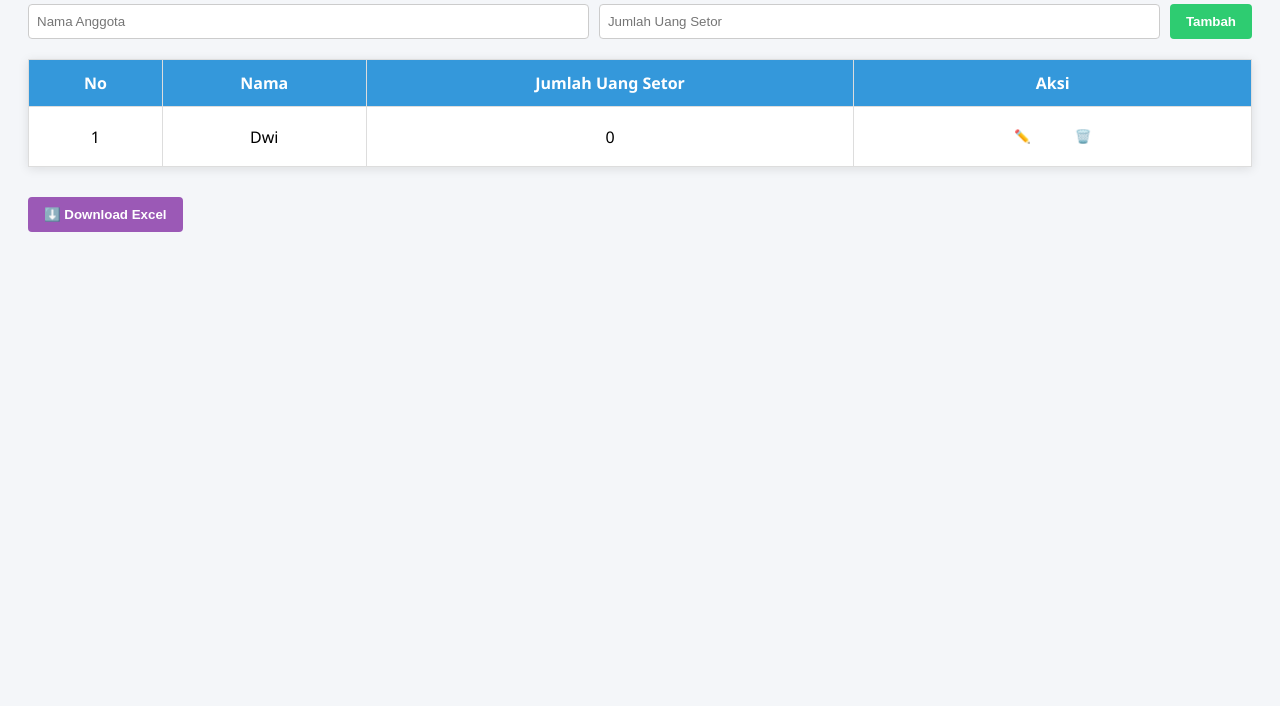
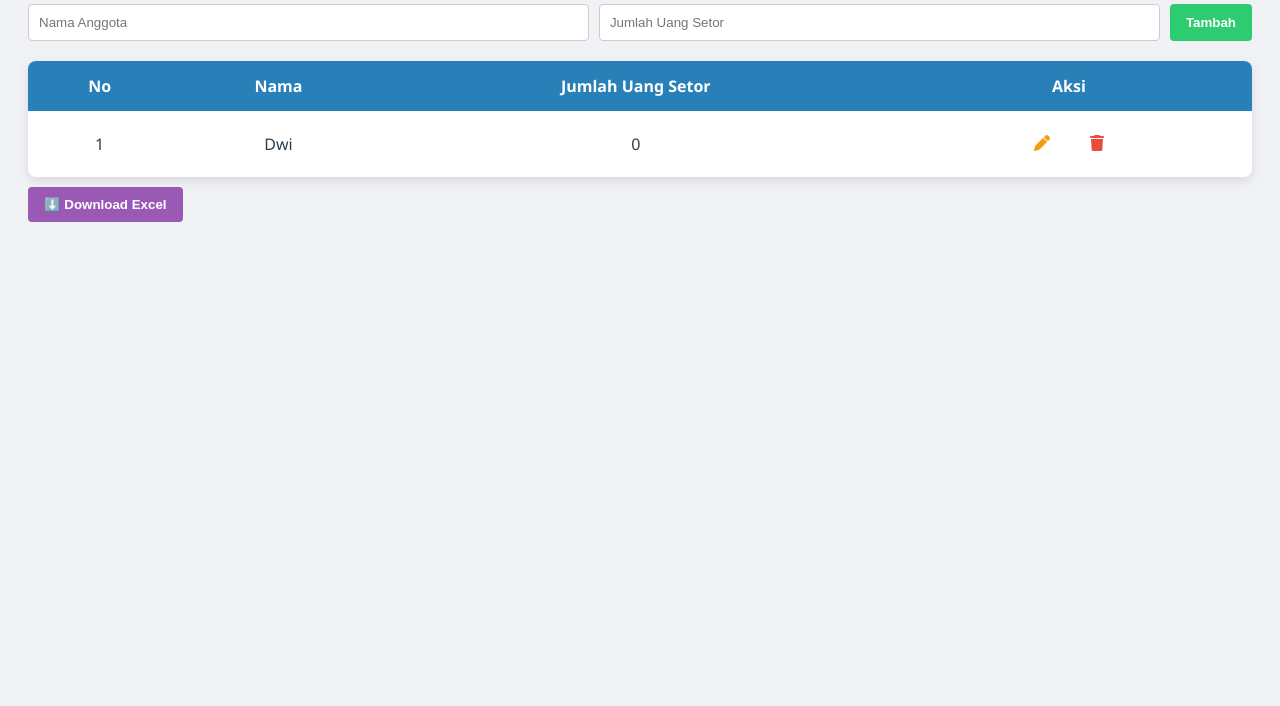
Before and after one commit to ohiyoandy-ctrl/KEUANGAN_MBKM, a plain HTML site: page index.html in a window 1280 px wide. Shown: the part 94-800 px from the top of the page. Drawn offline with Linux system fonts and the light colour scheme.

Commit message:
Update index.html

```diff
--- a/index.html
+++ b/index.html
@@ -4,11 +4,16 @@
   <meta charset="UTF-8" />
   <meta name="viewport" content="width=device-width, initial-scale=1.0"/>
   <title>Data Setoran Anggota</title>
+
+  <!-- Font & Icon -->
+  <link rel="stylesheet" href="https://cdnjs.cloudflare.com/ajax/libs/font-awesome/6.5.0/css/all.min.css"/>
+
   <style>
     body {
       font-family: 'Segoe UI', sans-serif;
-      background-color: #f4f6f9;
+      background-color: #f0f2f5;
       padding: 20px;
+      color: #2c3e50;
     }
 
     .header {
@@ -25,47 +30,9 @@
     }
 
     .header h1 {
-      color: #2c3e50;
       margin: 0;
       font-size: 24px;
-    }
-
-    table {
-      width: 100%;
-      border-collapse: collapse;
-      background-color: #ffffff;
-      box-shadow: 0 2px 10px rgba(0, 0, 0, 0.1);
-      margin-bottom: 20px;
-    }
-
-    th, td {
-      padding: 12px;
-      border: 1px solid #ddd;
-      text-align: center;
-    }
-
-    th {
-      background-color: #3498db;
-      color: white;
-    }
-
-    tr:nth-child(even) {
-      background-color: #f9f9f9;
-    }
-
-    .actions button {
-      margin: 0 4px;
-      cursor: pointer;
-      border: none;
-      background: none;
-    }
-
-    .actions button.edit {
-      color: #f39c12;
-    }
-
-    .actions button.delete {
-      color: #e74c3c;
+      color: #34495e;
     }
 
     .form-container {
@@ -76,33 +43,95 @@
     }
 
     input[type="text"], input[type="number"] {
-      padding: 8px;
+      padding: 10px;
       border: 1px solid #ccc;
       border-radius: 4px;
       flex: 1;
+      min-width: 200px;
     }
 
     button {
       padding: 10px 16px;
       border: none;
       border-radius: 4px;
-      background-color: #2ecc71;
-      color: white;
       font-weight: bold;
       cursor: pointer;
+      transition: background 0.3s ease;
     }
 
     button:hover {
-      background-color: #27ae60;
+      opacity: 0.9;
+    }
+
+    .form-container button {
+      background-color: #2ecc71;
+      color: white;
     }
 
     .download-btn {
       background-color: #9b59b6;
+      color: white;
       margin-top: 10px;
     }
 
     .download-btn:hover {
       background-color: #8e44ad;
+    }
+
+    table {
+      width: 100%;
+      border-collapse: collapse;
+      background-color: #ffffff;
+      border-radius: 8px;
+      overflow: hidden;
+      box-shadow: 0 4px 12px rgba(0, 0, 0, 0.1);
+    }
+
+    th, td {
+      padding: 14px;
+      text-align: center;
+    }
+
+    th {
+      background-color: #2980b9;
+      color: white;
+    }
+
+    tbody tr:nth-child(even) {
+      background-color: #f4f6f9;
+    }
+
+    tbody tr:hover {
+      background-color: #ecf0f1;
+    }
+
+    .actions {
+      display: flex;
+      justify-content: center;
+      gap: 8px;
+    }
+
+    .actions button {
+      background: none;
+      border: none;
+      font-size: 16px;
+      cursor: pointer;
+    }
+
+    .actions .edit {
+      color: #f39c12;
+    }
+
+    .actions .delete {
+      color: #e74c3c;
+    }
+
+    .actions .edit:hover {
+      color: #d68910;
+    }
+
+    .actions .delete:hover {
+      color: #c0392b;
     }
   </style>
 </head>
@@ -129,17 +158,15 @@
       </tr>
     </thead>
     <tbody id="tabelBody">
-      <!-- Data awal -->
       <tr>
         <td>1</td>
         <td>Dwi</td>
         <td>0</td>
         <td class="actions">
-          <button class="edit" onclick="editRow(this)">✏️</button>
-          <button class="delete" onclick="hapusRow(this)">🗑️</button>
+          <button class="edit" onclick="editRow(this)" title="Edit"><i class="fas fa-pen"></i></button>
+          <button class="delete" onclick="hapusRow(this)" title="Hapus"><i class="fas fa-trash"></i></button>
         </td>
       </tr>
-      <!-- ... Data lainnya ... -->
     </tbody>
   </table>
 
@@ -166,8 +193,8 @@
         <td>${nama}</td>
         <td>${jumlah}</td>
         <td class="actions">
-          <button class="edit" onclick="editRow(this)">✏️</button>
-          <button class="delete" onclick="hapusRow(this)">🗑️</button>
+          <button class="edit" onclick="editRow(this)" title="Edit"><i class="fas fa-pen"></i></button>
+          <button class="delete" onclick="hapusRow(this)" title="Hapus"><i class="fas fa-trash"></i></button>
         </td>
       `;
       tbody.appendChild(barisBaru);
@@ -213,6 +240,5 @@
       XLSX.writeFile(wb, "data_setoran_anggota.xlsx");
     }
   </script>
-
 </body>
 </html>
```
